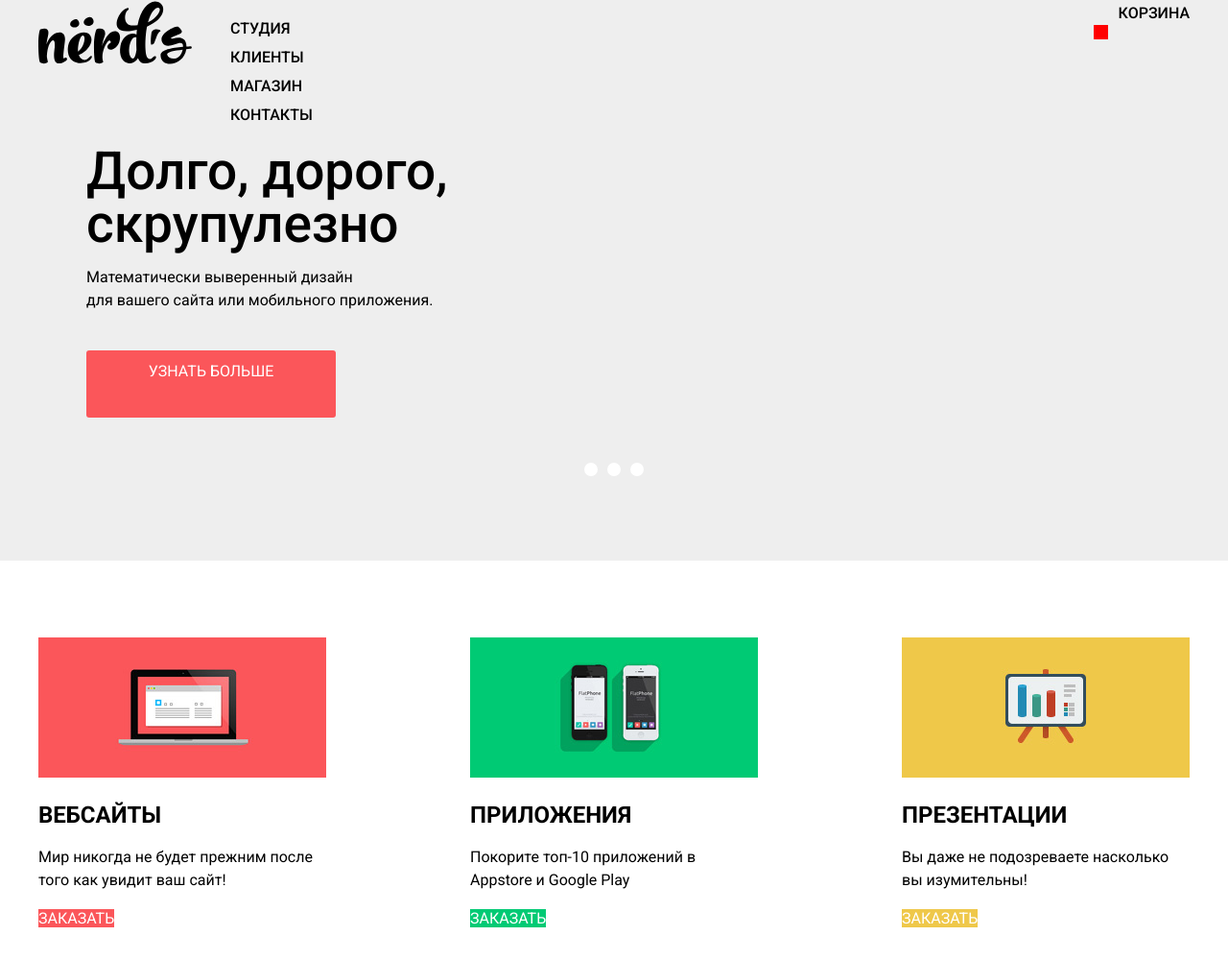
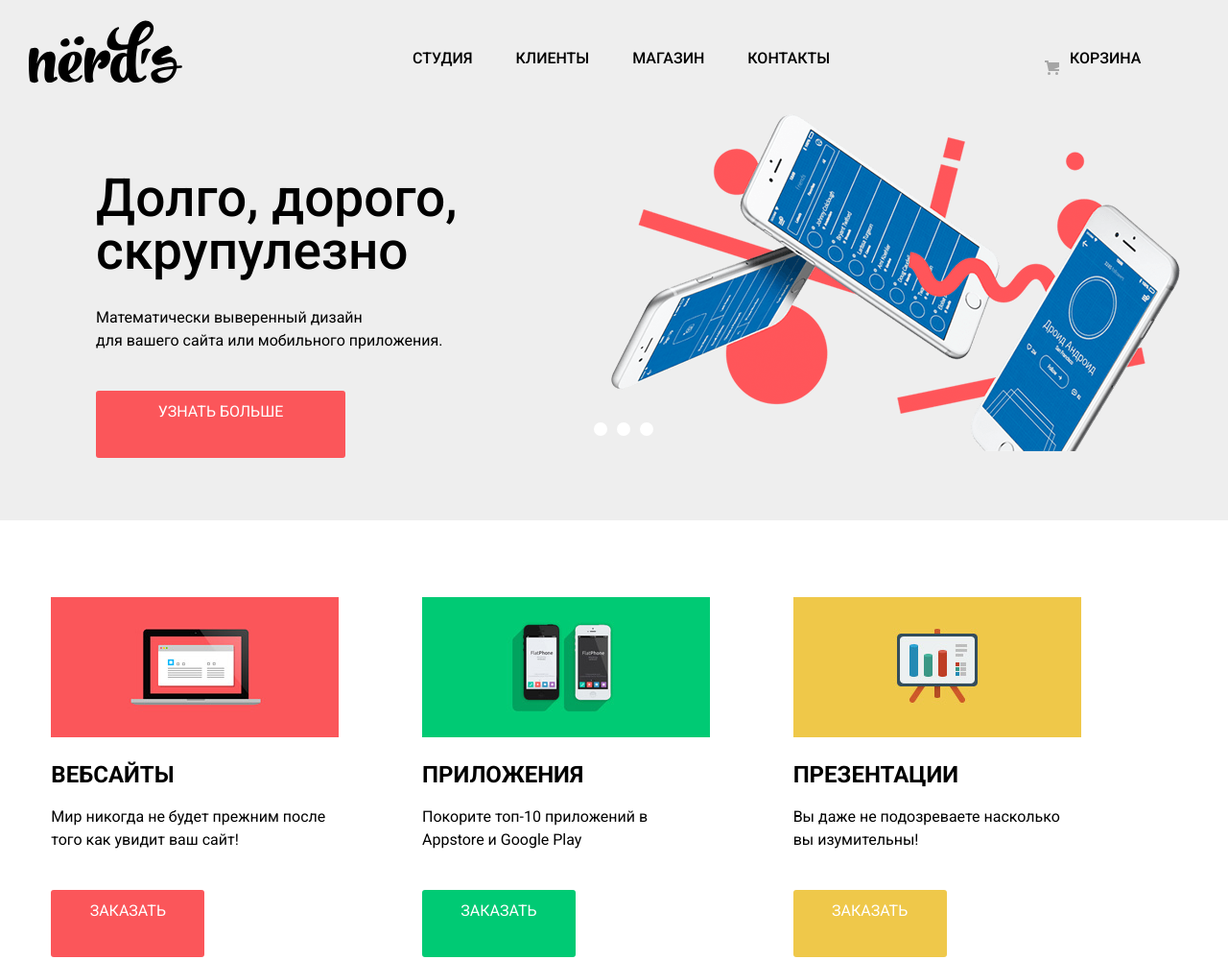
Before and after one commit to Curiosita/334763-nerds, a plain HTML site: page index.html in a window 1280 px wide. Shown: the part 1-1001 px from the top of the page at 96% size. Drawn offline with Linux system fonts and the light colour scheme.

Commit message:
кнопки соц сети, кнопки пагинация и др. позицион.

```diff
--- a/css/style.css
+++ b/css/style.css
@@ -18,9 +18,6 @@ a {
     color: inherit;
 }
 
-.page-header {
-    background: #eeeeee;
-}
 
 .promo-title {
     font-size: 55px;
@@ -256,10 +253,12 @@ a {
     line-height: 55px;
     font-weight: 500;
     text-transform: none;
+    margin-top: 70px;
 }
 
 .slide p{
     text-transform: none;
+    margin-top: 30px;
 }
 
 
@@ -271,6 +270,8 @@ a {
     font-size: 24px;
     line-height: 30px;
     font-weight: 700;
+    margin-top: 30px;
+    margin-bottom: 30px;
 }
 
 .feature-text {
@@ -367,10 +368,18 @@ a {
 }
 
 .btn-feature-order-web {
+    display: block;
     width: 160px;
     height: 50px;
+    padding: 10px 0px;
+    margin-top: 40px;
+    font-size:16px;
     color: #ffffff;
+    text-decoration: none;
     background-color: #fb565a;
+    text-align: center;
+    border-radius: 3px;
+
 }
 
 .btn-feature-order-web:hover {
@@ -384,10 +393,17 @@ a {
 }
 
 .btn-feature-order-apps {
+    display: block;
     width: 160px;
     height: 50px;
+    padding: 10px 0px;
+    margin-top: 40px;
+    font-size:16px;
     color: #ffffff;
+    text-decoration: none;
     background-color: #00ca74;
+    text-align: center;
+    border-radius: 3px;
 }
 
 .btn-feature-order-apps:hover {
@@ -401,10 +417,17 @@ a {
 }
 
 .btn-feature-order-presentation {
+    display: block;
     width: 160px;
     height: 50px;
+    padding: 10px 0px;
+    margin-top: 40px;
+    font-size:16px;
     color: #ffffff;
-    background-color: #efc84a;
+    text-decoration: none;
+     background-color: #efc84a;
+    text-align: center;
+    border-radius: 3px;
 }
 
 .btn-feature-order-presentation:hover {
@@ -446,18 +469,23 @@ html, body {
     width: 100%;
 }
 
+.page-header {
+ background-color: #eeeeee;
+
+}
+
 .container {
-    width: 1200px;
+    width: 100%;
     margin: 0 auto;
     padding: 0px 10px;
 }
 
 .main-navigation-wrapper {
-    display: flex;
+ display: flex;
+    width: 1160px;
 }
 
 .header .container {
-    min-width: 1160px;
     margin: 0;
     padding: 0;
     min-height: 550px;
@@ -469,43 +497,45 @@ html, body {
 }
 
 .main-navigation {
-    display: flex;
     width: 100%;
 
 }
 
 .header-logo {
+    display: flex;
     width: 160px;
     height: 70px;
+    margin: 20px;
+    margin-right: 200px;
+
 
 }
 
-.site-navigation {
+.site-navigation ul{
     display: flex;
-    flex-wrap: wrap;
+    justify-content: space-between;
     width: 440px;
     list-style: none;
-    min-height: 80px;
-
+    margin-top: 47px;
 }
 
-.site-navigation a,
-.cart a {
-    display: flex;
-
+.site-navigation li {
+   margin-right: 45px;
 }
 
 
 .cart {
-    display: inline-block;
+    display: flex;
     width: 125px;
     list-style: none;
-    min-height: 80px;
+    margin-top: 47px;
+
 }
 
 .cart .cart-link {
   position: relative;
   padding-left: 50px;
+    margin-left: 20px;
 }
 
 .cart-link::before {
@@ -514,12 +544,12 @@ html, body {
   width: 15px;
   height: 15px;
 
-  background-color: #ff0000;
+  background-color: #eeeeee;
   position: absolute;
-  top: 27px;
+  top: 17px;
   left: 24px;
 
-  background-image: url("img/cart-icon.svg");
+  background-image: url("../img/cart-icon.svg");
   background-repeat: no-repeat;
   background-position: 0 0;
 
@@ -583,6 +613,7 @@ html, body {
 .slide-text{
     width: 400px;
     padding: 0 30px;
+
 }
 
 .btn-slide {
@@ -600,21 +631,21 @@ html, body {
 }
 
 .slide:nth-child(1){
-    background-image: url("img/slide1.png");
+    background-image: url("../img/slide1.png");
     background-repeat: no-repeat;
     background-position: 100% 10px;
 }
 
 
 .slide:nth-child(2){
-    background-image:url("img/slide2.png");
+    background-image:url("../img/slide2.png");
     background-repeat: no-repeat;
     background-position: 100% 10px;
 }
 
 
 .slide:nth-child(3){
-    background-image:url("img/slide3.png");
+    background-image:url("../img/slide3.png");
     background-repeat: no-repeat;
     background-position: 100% 00px;
 }
@@ -636,19 +667,21 @@ html, body {
 }
 
 
-
-
-
 .features {
+    width: 1160px;
     margin-bottom: 80px;
 }
 
+.feature .container {
+    width: 1100px;
+    min-height: 356px;
+}
+
 .feature-list {
-
     display: flex;
     margin: 0;
     padding: 0;
-    justify-content: space-between;
+    justify-content: space-around;
     align-items: flex-start;
     min-height: 350px;
 }
@@ -666,11 +699,14 @@ html, body {
 .left-column {
     width: 660px;
     min-height: 440px;
+    margin-left: 20px;
 }
 
 .right-column {
     width: 360px;
     min-height: 440px;
+    background-image: url("../img/nerds-illustration.png");
+    background-repeat: no-repeat;
 }
 
 .partners {
@@ -702,13 +738,23 @@ html, body {
     width:100%;
 }
 
-.sosial-link {
+.social-link {
     width: 360px;
     margin-bottom: 70px;
     margin-right: 140px;
     display: flex;
-    align-items: flex-start;
+    justify-content: space-between;
+
 }
+
+.social-btn {
+    display: inline-block;
+    background: #eeeeee;
+    width: 80px;
+    height: 80px;
+    border-radius: 50%;
+}
+
 
 .bonus {
     width: 560px;
@@ -720,7 +766,7 @@ html, body {
 
 /*cетка каталога*/
 
-.inner-page. main-header {
+.inner-page .main-header {
     min-height: 355px;
     margin-bottom: 60px;
 }
@@ -737,15 +783,15 @@ html, body {
     flex-direction: row;
 }
 
-inner-page .site-navigation {
+.inner-page .site-navigation {
 
 }
 
 .inner-page .cart {
-    margin-left: auto;
+
 }
 
-inner-page .promo-title {
+.inner-page .promo-title {
    align-items: center;
 }
 
@@ -810,10 +856,18 @@ inner-page .promo-title {
 .pagination-list {
     margin: 0;
     padding: 0;
-    min-height: 52px;
     margin-bottom: 60px;
     display: flex;
     flex-wrap: wrap;
     justify-content: space-between;
 
+
 }
+
+.pagination a {
+    display: block;
+    width: 50px;
+    height: 50px;
+    text-align: center;
+
+}
--- a/index.html
+++ b/index.html
@@ -102,7 +102,6 @@
         </ul>
       </div>
       <div class="right-column">
-        <img src="img/nerds-illustration.png" width="306" height="177" alt="Картинка Нердс">
         <b>c 2004 года любим точность во всем:</b>
         <ul>
           <li>
```
